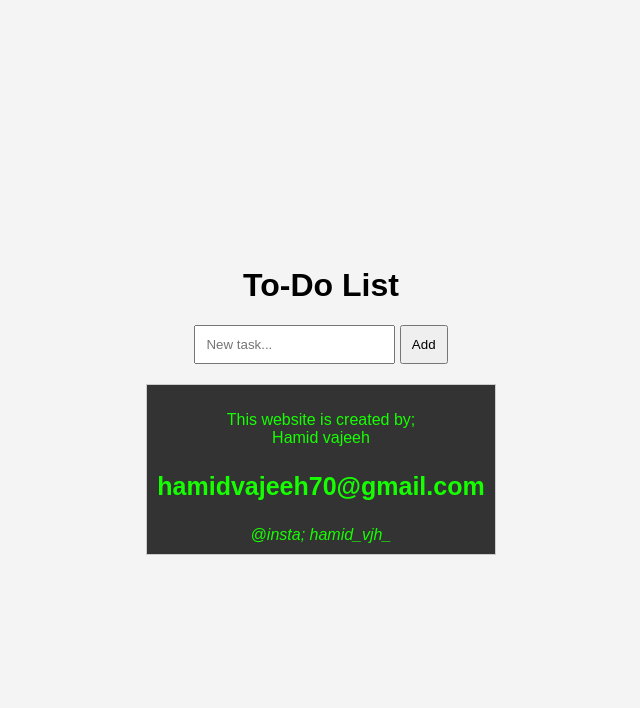
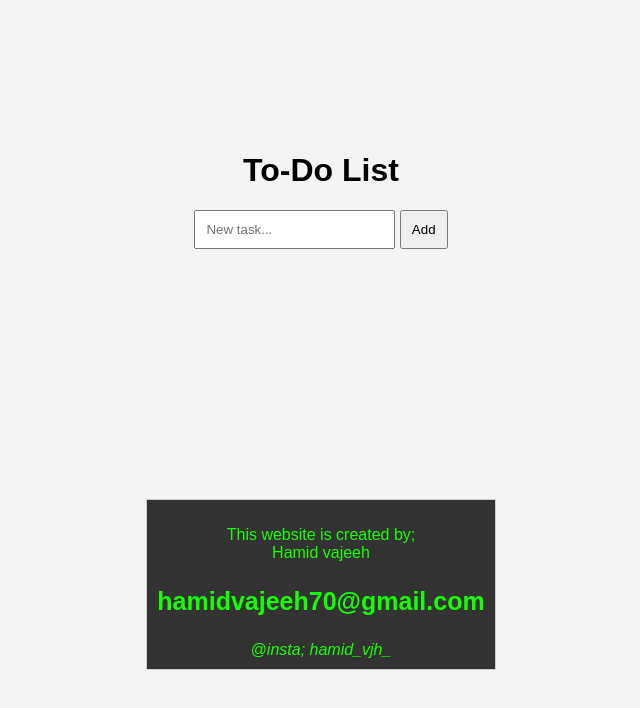
Before and after one commit to hamid-vajeeh70/To_do_List, a plain HTML site: page index.html in a window 1280 px wide. Shown: the whole page, without its empty margins (319-959 px from the left). Drawn offline with Linux system fonts and the light colour scheme.

Commit message:
Update styles.css

```diff
--- a/styles.css
+++ b/styles.css
@@ -35,7 +35,7 @@ ul {
     cursor: pointer;
 }
 .ad-container {
-    margin-top: 20px;
+    margin-top: 250px;
     border: 1px solid #ccc;
     padding: 10px;
     max-width: 400px;
```
